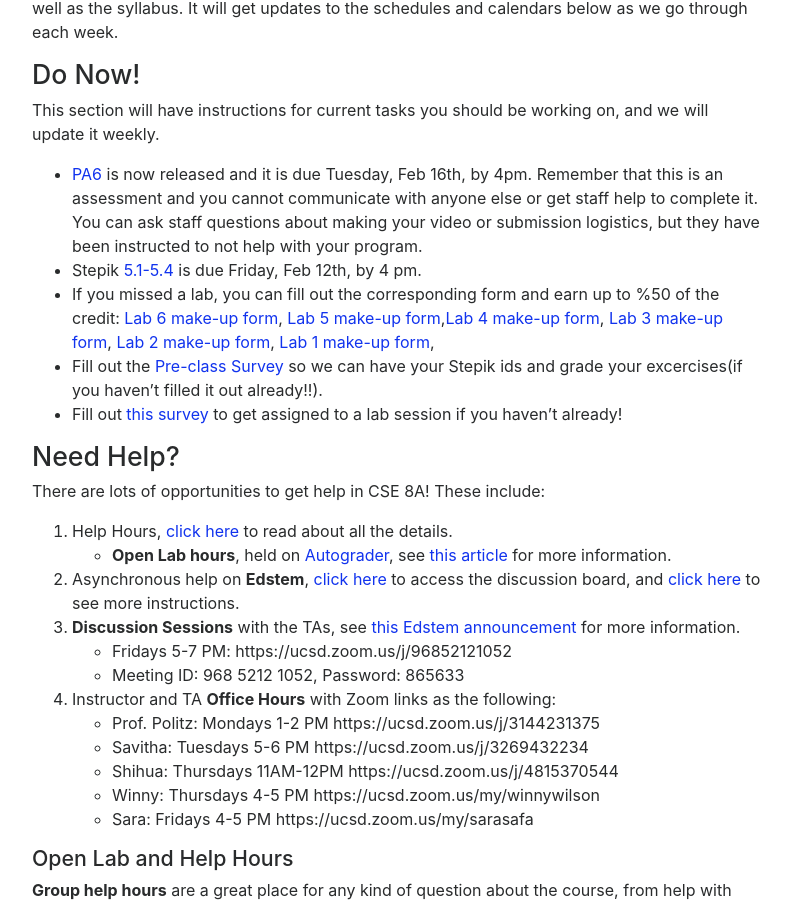
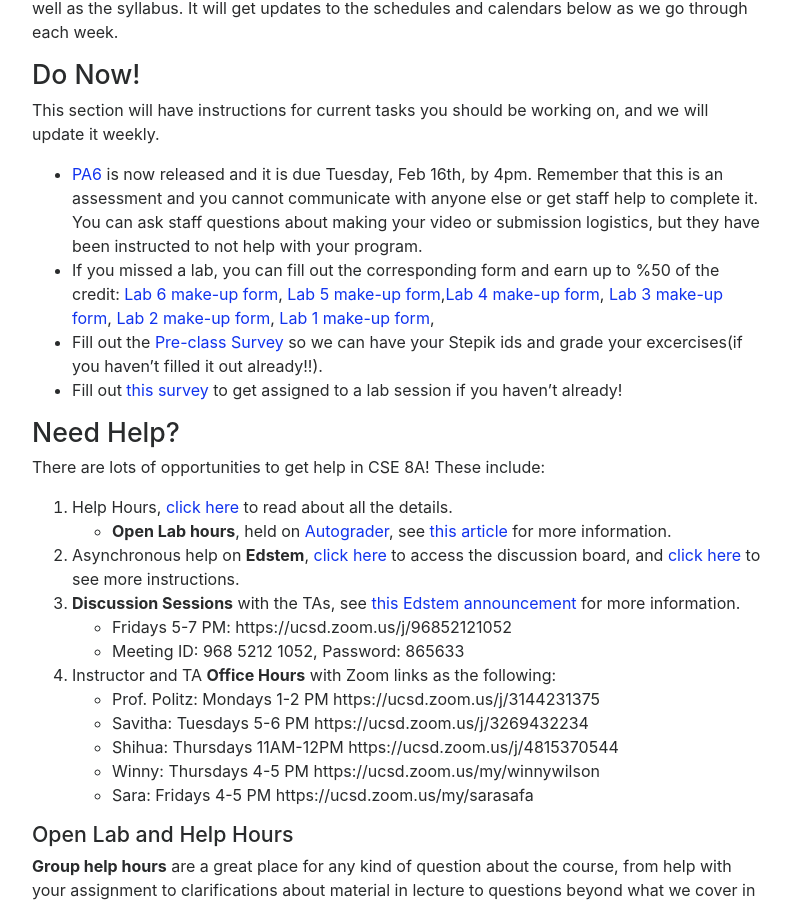
Before and after one commit to ucsd-cse8a-w21/ucsd-cse8a-w21.github.io, a Jekyll site: the page built from index.md, in a window 1280 px wide and 900 px high, scrolled down 779 px. Shown: the whole window, without its empty margins (243-1034 px from the left). Built offline with Jekyll 4.4.1, drawn with Linux system fonts in a browser that asks for light colours; nearby versions of some CDN libraries.

Commit message:
removed old Stepik

```diff
--- a/index.md
+++ b/index.md
@@ -29,7 +29,6 @@ This section will have instructions for current tasks you should be working
 on, and we will update it weekly.
 
 - [PA6](https://ucsd-cse8a-w21.github.io/pa6/) is now released and it is due Tuesday, Feb 16th, by 4pm. Remember that this is an assessment and you cannot communicate with anyone else or get staff help to complete it. You can ask staff questions about making your video or submission logistics, but they have been instructed to not help with your program.
-- Stepik [5.1-5.4](https://stepik.org/lesson/467762/step/1?unit=458581) is due Friday, Feb 12th, by 4 pm.
 - If you missed a lab, you can fill out the corresponding form and earn up to %50 of the credit: [Lab 6 make-up form](https://forms.gle/2J9UH9mwPWtwm2AGA), [Lab 5 make-up form](https://forms.gle/14defd6iyCd5kM2i6),[Lab 4 make-up form](https://forms.gle/6GvsRUKZAqs8x8Pr7), [Lab 3 make-up form](https://docs.google.com/forms/d/e/1FAIpQLSd34OGESkTY_MG_50luXb9NF_11-Cr94hGmgM-R-ple6NTtFg/viewform), [Lab 2 make-up form](https://forms.gle/q1s1Dr1KMe3RY77LA), [Lab 1 make-up form](https://forms.gle/QybphWqaceBJUVQR9),
 - Fill out the [Pre-class Survey](https://forms.gle/fu7V8UxvKEH3i6ef7) so we can have your Stepik ids and grade your excercises(if you haven't filled it out already!!).
 - Fill out [this
```
